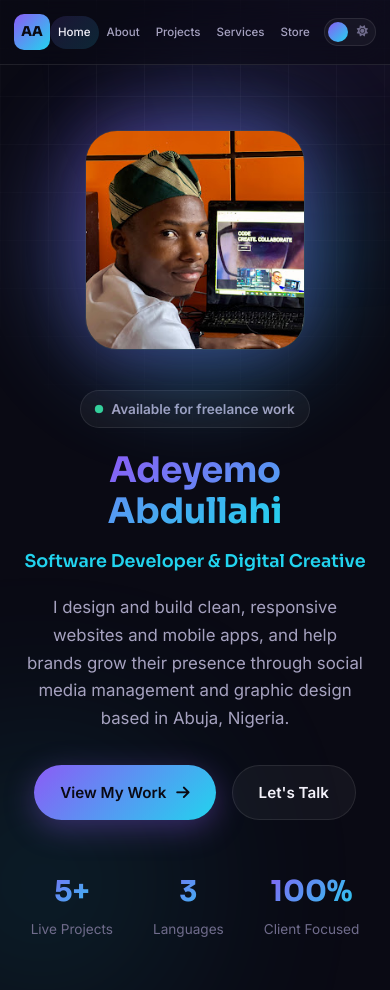
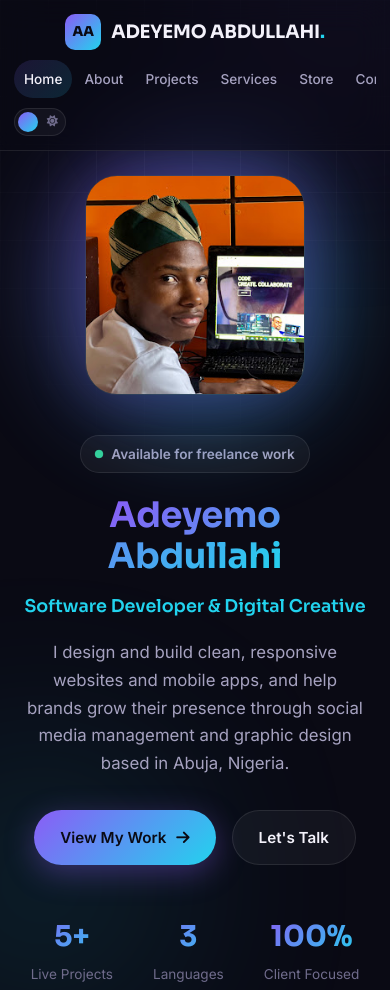
Before and after one commit to adewon7/adeyemodev, a plain HTML site: page index.html in a window 390 px wide. Shown: the top 990 px of the page. Drawn offline with Linux system fonts and the light colour scheme.

Commit message:
Improve navbar layout for mobile view
Updated navbar styles for better responsiveness on smaller screens.

```diff
--- a/style.css
+++ b/style.css
@@ -1032,6 +1032,16 @@ main {
 }
 
 @media (max-width: 860px) {
+  .navbar {
+    flex-wrap: wrap;
+    row-gap: 10px;
+  }
+
+  .brand {
+    flex: 1 1 100%;
+    justify-content: center;
+  }
+
   .nav-links {
     gap: 2px;
   }
@@ -1040,6 +1050,10 @@ main {
     font-size: 0.85rem;
     padding: 8px 10px;
   }
+
+  .page-section {
+    padding-top: 195px;
+  }
 }
 
 @media (max-width: 600px) {
@@ -1047,21 +1061,8 @@ main {
     padding: 14px 14px;
   }
 
-  .brand-name {
-    display: none;
-  }
-
-  .nav-links {
-    gap: 0;
-  }
-
-  .nav-link {
-    font-size: 0.72rem;
-    padding: 7px 8px;
-  }
-
   .page-section {
-    padding: 130px 0 70px;
+    padding: 175px 0 70px;
   }
 
   .hero {
```
